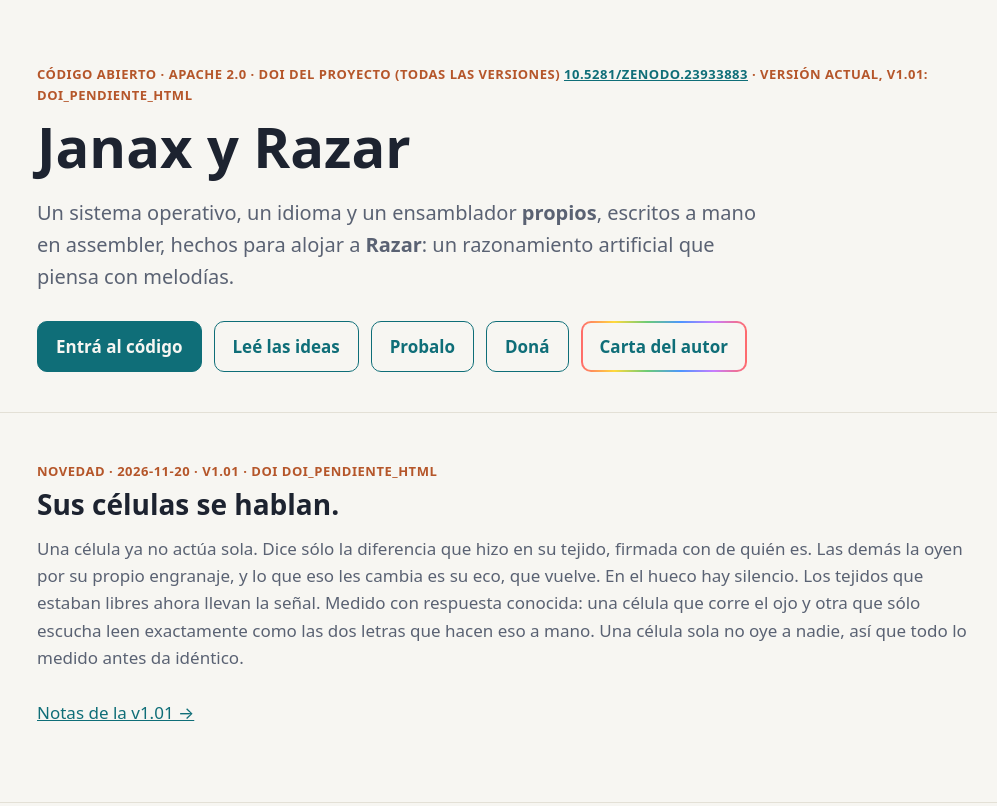
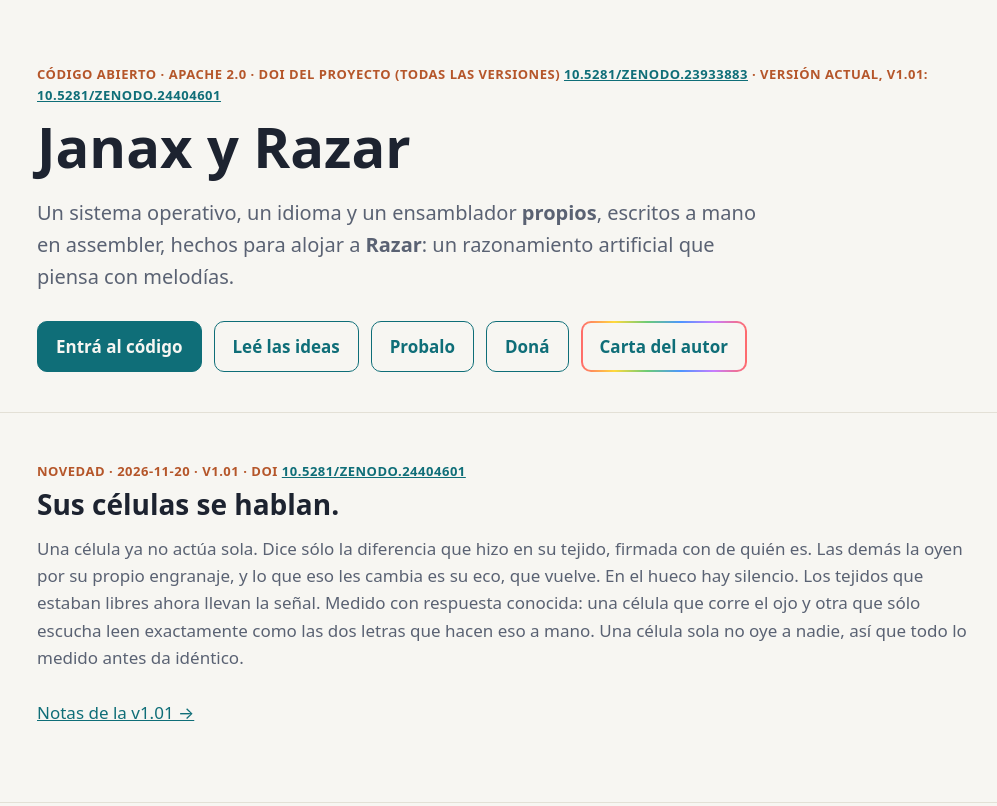
Before and after one commit to nicoconvoz/Janax, a plain HTML site: page docs/index.html in a window 1280 px wide. Shown: the top 806 px of the page, without its empty margins (129-1126 px from the left). Drawn offline with Linux system fonts and the light colour scheme.

Commit message:
docs: DOI de la v1.01 en README, pagina, notas y estado

```diff
--- a/docs/index.html
+++ b/docs/index.html
@@ -61,7 +61,7 @@
 <body>
 <header>
   <div class="wrap">
-    <div class="kicker">Código abierto · Apache 2.0 · DOI del proyecto (todas las versiones) <a href="https://doi.org/10.5281/zenodo.23933883">10.5281/zenodo.23933883</a> · versión actual, v1.01: DOI_PENDIENTE_HTML</div>
+    <div class="kicker">Código abierto · Apache 2.0 · DOI del proyecto (todas las versiones) <a href="https://doi.org/10.5281/zenodo.23933883">10.5281/zenodo.23933883</a> · versión actual, v1.01: <a href="https://doi.org/10.5281/zenodo.24404601">10.5281/zenodo.24404601</a></div>
     <h1>Janax y Razar</h1>
     <p class="lead">Un sistema operativo, un idioma y un ensamblador <strong>propios</strong>, escritos a mano en
       assembler, hechos para alojar a <strong>Razar</strong>: un razonamiento artificial que piensa con melodías.</p>
@@ -77,7 +77,7 @@
 
 <section>
   <div class="wrap">
-    <div class="kicker">Novedad · 2026-11-20 · v1.01 · DOI DOI_PENDIENTE_HTML</div>
+    <div class="kicker">Novedad · 2026-11-20 · v1.01 · DOI <a href="https://doi.org/10.5281/zenodo.24404601">10.5281/zenodo.24404601</a></div>
     <h2>Sus células se hablan.</h2>
     <p class="sub">Una célula ya no actúa sola. Dice sólo la diferencia que hizo en su tejido, firmada con de quién
       es. Las demás la oyen por su propio engranaje, y lo que eso les cambia es su eco, que vuelve. En el hueco hay
@@ -868,7 +868,7 @@ bash razar/cardumen/nitidez_reproducir.sh corpus.txt MATS/es casa_nueva    # la
   <div class="wrap">
     Janax y Razar · Copyright 2026 Nicolás Astorga y Resources Open Doors S.A.S. ·
     <a href="https://github.com/nicoconvoz/Janax/blob/master/LICENSE">Licencia Apache 2.0</a><br>
-    Citar el proyecto: Nicolás Astorga (2026). <em>Janax y Razar</em>. DOI <a href="https://doi.org/10.5281/zenodo.23933883">10.5281/zenodo.23933883</a> (todas las versiones). Esta versión, v1.01: DOI_PENDIENTE_HTML<br>
+    Citar el proyecto: Nicolás Astorga (2026). <em>Janax y Razar</em>. DOI <a href="https://doi.org/10.5281/zenodo.23933883">10.5281/zenodo.23933883</a> (todas las versiones). Esta versión, v1.01: <a href="https://doi.org/10.5281/zenodo.24404601">10.5281/zenodo.24404601</a><br>
     Contacto: <a href="mailto:ingenieriaaplicada@opendoors.com.ar">ingenieriaaplicada@opendoors.com.ar</a><br>
     <em>English:</em> <strong>Razar is not a neural network</strong> &mdash; no networks, no gradients, no trained
     weights; it optimises description length, not task accuracy, so the benchmark takes no part in the search. Janax is
```
Also changed, not shown: 3 other files.
